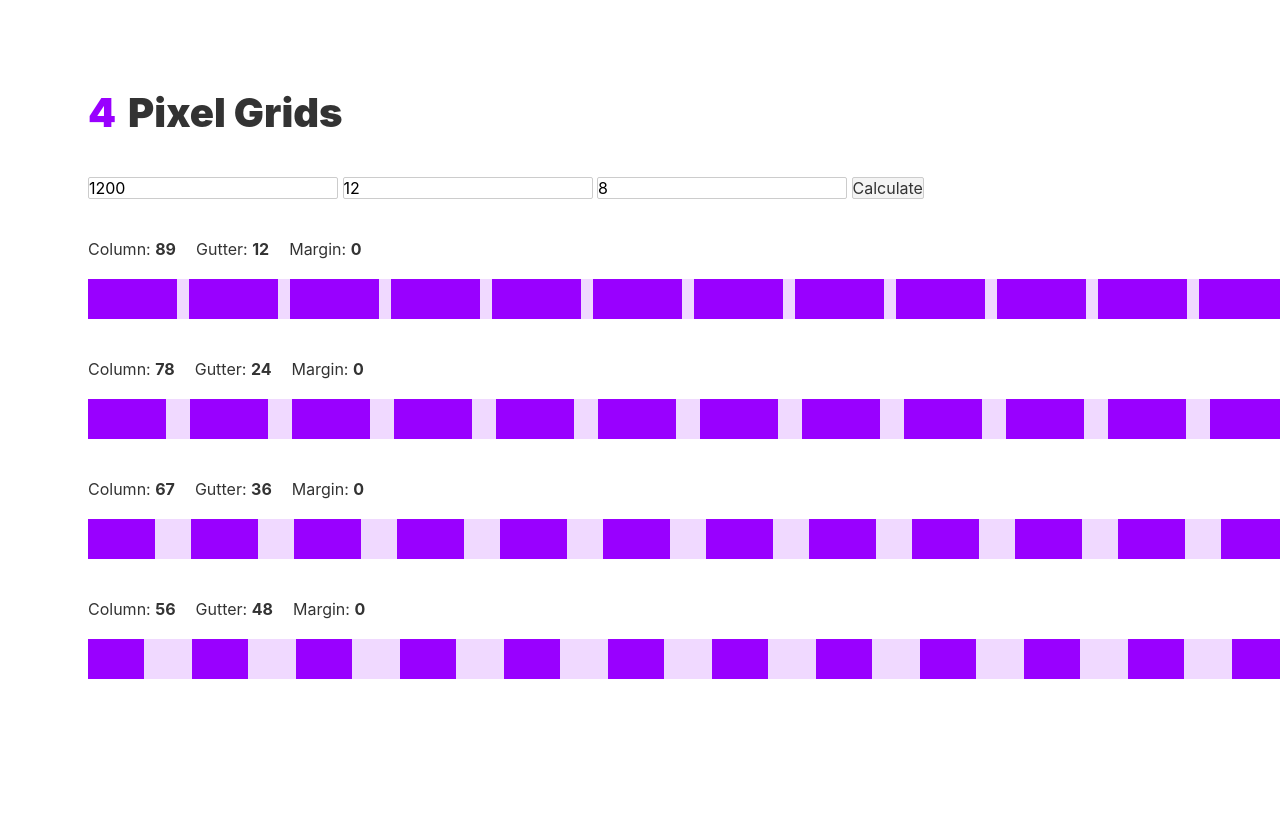
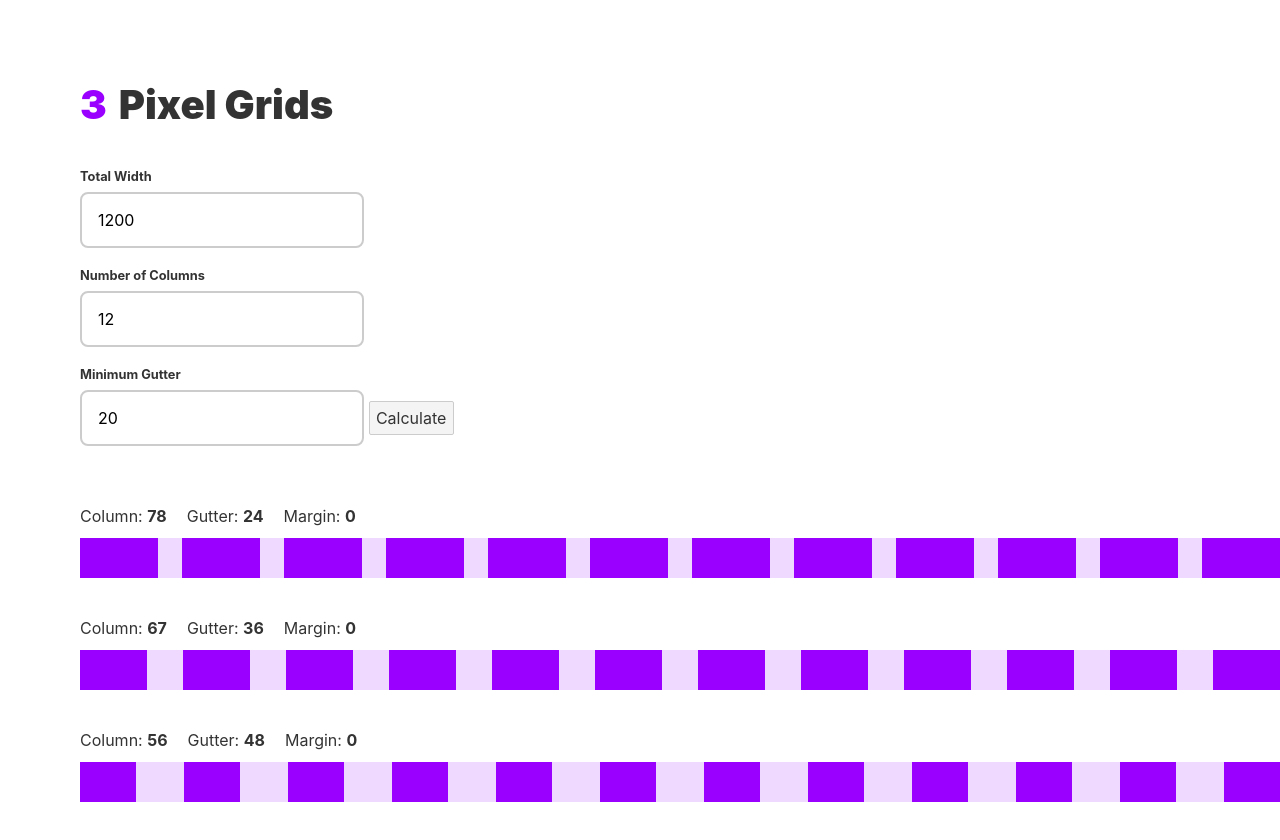
Before and after one commit to dannymcclain/gridfinder, a Svelte app: page / in a window 1280 px wide. Before the commit the page ends 800 px from the top, so only its background shows below. Built offline with nearby package versions, Linux system fonts and the light colour scheme.

Commit message:
separated components

```diff
--- a/src/App.svelte
+++ b/src/App.svelte
@@ -1,15 +1,66 @@
 <script>
-  import Grids from "./Grids.svelte";
+  import Headline from "./Headline.svelte";
+  import GridForm from "./GridForm.svelte";
+  import GridList from "./Gridlist.svelte";
+  import { onMount } from "svelte";
+
+  let gridLayouts = [];
+
+  function calculateValues(event) {
+    let data = event.detail.data;
+    findGrids(data);
+  }
+
+  function findGrids({ totalWidth, columns, minGutter, marginRatio }) {
+    gridLayouts = [];
+    const getWidth = gutter => {
+      return totalWidth - 2 * marginRatio * gutter;
+    };
+    const getColumnWidth = gutter => {
+      return (getWidth(gutter) - (columns - 1) * gutter) / columns;
+    };
+    let gutter = parseInt(minGutter);
+    let columnWidth = getColumnWidth(gutter);
+    let margin = marginRatio * gutter;
+    while (gutter < columnWidth) {
+      columnWidth = getColumnWidth(gutter);
+      margin = marginRatio * gutter;
+      if (columnWidth % 1 === 0) {
+        const grid = {
+          column: columnWidth,
+          gutter: gutter,
+          margin: margin,
+          columns: columns
+        };
+        gridLayouts.push(grid);
+        gridLayouts = gridLayouts;
+      }
+      gutter++;
+    }
+  }
 </script>
 
 <style>
-
+  :global(*, *::after, *::before) {
+    -webkit-font-smoothing: antialiased;
+    -moz-osx-font-smoothing: grayscale;
+    margin: 0;
+    padding: 0;
+    box-sizing: border-box;
+  }
+  :global(body) {
+    font-family: -apple-system, BlinkMacSystemFont, "Segoe UI", Roboto, Oxygen,
+      Ubuntu, Cantarell, "Open Sans", "Helvetica Neue", sans-serif;
+    padding: 80px;
+  }
+  main {
+    display: flex;
+    flex-direction: column;
+  }
 </style>
 
-<!-- things I could maybe break out
-  • headline
-  • input (x4)
-  • grid display
- -->
-
-<Grids />
+<main>
+  <Headline howMany={gridLayouts.length} />
+  <GridForm on:calculate={calculateValues} />
+  <GridList grids={gridLayouts} />
+</main>
--- /dev/null
+++ b/src/GridForm.svelte
@@ -0,0 +1,66 @@
+<script>
+  import { onMount } from "svelte";
+  import { createEventDispatcher } from "svelte";
+
+  let totalWidth = 1200;
+  let columns = 12;
+  let minGutter = 20;
+  let marginRatio = 0;
+
+  const dispatch = createEventDispatcher();
+
+  function sendGrids() {
+    dispatch("calculate", {
+      data: {
+        totalWidth: `${totalWidth}`,
+        columns: `${columns}`,
+        minGutter: `${minGutter}`,
+        marginRatio: `${marginRatio}`
+      }
+    });
+  }
+
+  onMount(() => {
+    document.addEventListener("keydown", event => {
+      if (event.code === "Enter") {
+        sendGrids();
+      }
+    });
+    sendGrids();
+  });
+</script>
+
+<style>
+  .inputs {
+    margin-bottom: 40px;
+  }
+  label {
+    font-weight: 700;
+    font-size: 0.8rem;
+    margin-bottom: 8px;
+  }
+  input {
+    border: 2px solid #ccc;
+    transition: border-color 200ms cubic-bezier(0.4, 0, 0, 1);
+    padding: 16px;
+    margin-bottom: 20px;
+    border-radius: 8px;
+  }
+  input:focus {
+    outline: none;
+    border: 2px solid #90f;
+  }
+</style>
+
+<section class="inputs">
+  <label>Total Width</label>
+  <input type="number" bind:value={totalWidth} />
+
+  <label>Number of Columns</label>
+  <input type="number" bind:value={columns} />
+
+  <label>Minimum Gutter</label>
+  <input type="number" bind:value={minGutter} />
+
+  <button on:click={sendGrids}>Calculate</button>
+</section>
--- /dev/null
+++ b/src/GridList.svelte
@@ -0,0 +1,87 @@
+<script>
+  export let grids = [];
+</script>
+
+<style>
+  .grid-previews-container {
+    flex: 1;
+    display: flex;
+    flex-direction: column;
+  }
+  .grid-preview {
+    display: flex;
+    flex-direction: row;
+    flex-wrap: nowrap;
+  }
+  .layout {
+    display: flex;
+    flex-direction: column;
+    margin-bottom: 40px;
+  }
+  .specs {
+    display: flex;
+    flex-direction: row;
+    flex-wrap: nowrap;
+    margin-bottom: 12px;
+  }
+
+  .specs p {
+    margin-right: 20px;
+  }
+
+  .specs p .value-text {
+    font-weight: bold;
+  }
+  .margin {
+    flex: none;
+    height: 40px;
+    background: #90f;
+    opacity: 0.2;
+  }
+
+  .column {
+    flex: none;
+    height: 40px;
+    background: #90f;
+  }
+
+  .gutter {
+    flex: none;
+    height: 40px;
+    background: #90f;
+    opacity: 0.15;
+  }
+</style>
+
+<section class="grid-previews-container">
+  {#each grids as grid, i}
+    <div class="layout" key={'Layout ' + i}>
+      <div class="specs">
+        <p>
+          Column:
+          <span class="value-text">{grid.column}</span>
+        </p>
+        <p>
+          Gutter:
+          <span class="value-text">{grid.gutter}</span>
+        </p>
+        <p>
+          Margin:
+          <span class="value-text">{grid.margin}</span>
+        </p>
+      </div>
+      <div class="grid-preview">
+        <div class="margin" style="width: {grid.margin}px" />
+        {#each Array(grid.columns - 1) as columnPreview, i}
+          <div class="column" style="width: {grid.column}px" />
+          <div class="gutter" style="width: {grid.gutter}px" />
+        {/each}
+        <div class="column" style="width: {grid.column}px" />
+        <div class="margin" style={{ width: grid.margin + 'px' }} />
+      </div>
+
+    </div>
+  {:else}
+    <p>No grids. Bummer.</p>
+  {/each}
+</section>
--- a/src/Grids.svelte
+++ b/src/Grids.svelte
@@ -61,78 +61,12 @@
     box-sizing: border-box;
   }
 
-  .layout {
-    display: flex;
-    flex-direction: column;
-    margin-bottom: 40px;
-  }
-
-  .specs {
-    display: flex;
-    flex-direction: row;
-    flex-wrap: nowrap;
-    margin-bottom: 20px;
-  }
-
-  .specs p {
-    margin-right: 20px;
-  }
-
-  .specs p .value-text {
-    font-weight: bold;
-  }
-
-  .grid-preview {
-    display: flex;
-    flex-direction: row;
-    flex-wrap: nowrap;
-  }
-
-  .margin {
-    flex: none;
-    height: 40px;
-    background: #90f;
-    opacity: 0.2;
-  }
-
-  .column {
-    flex: none;
-    height: 40px;
-    background: #90f;
-  }
-
-  .gutter {
-    flex: none;
-    height: 40px;
-    background: #90f;
-    opacity: 0.15;
-  }
-  .accent {
-    color: #90f;
-  }
   main {
     padding: 80px;
-  }
-  h1 {
-    font-weight: 900;
-    margin-bottom: 40px;
-    font-size: 40px;
-  }
-  h1 span {
-    /* font-weight: 700; */
-    margin-right: 4px;
-  }
-  .inputs {
-    margin-bottom: 40px;
   }
 </style>
 
 <main>
-
-  <h1>
-    <span class="accent">{gridLayouts.length}</span>
-    Pixel Grids
-  </h1>
   <section class="inputs">
     <input type="number" bind:value={totalWidth} />
     <input type="number" bind:value={columns} />
--- /dev/null
+++ b/src/Headline.svelte
@@ -0,0 +1,20 @@
+<script>
+  export let howMany;
+</script>
+
+<style>
+  h1 {
+    font-weight: 900;
+    margin-bottom: 40px;
+    font-size: 40px;
+  }
+  h1 span {
+    margin-right: 4px;
+    color: #90f;
+  }
+</style>
+
+<h1>
+  <span class="accent">{howMany}</span>
+  Pixel Grids
+</h1>
```
